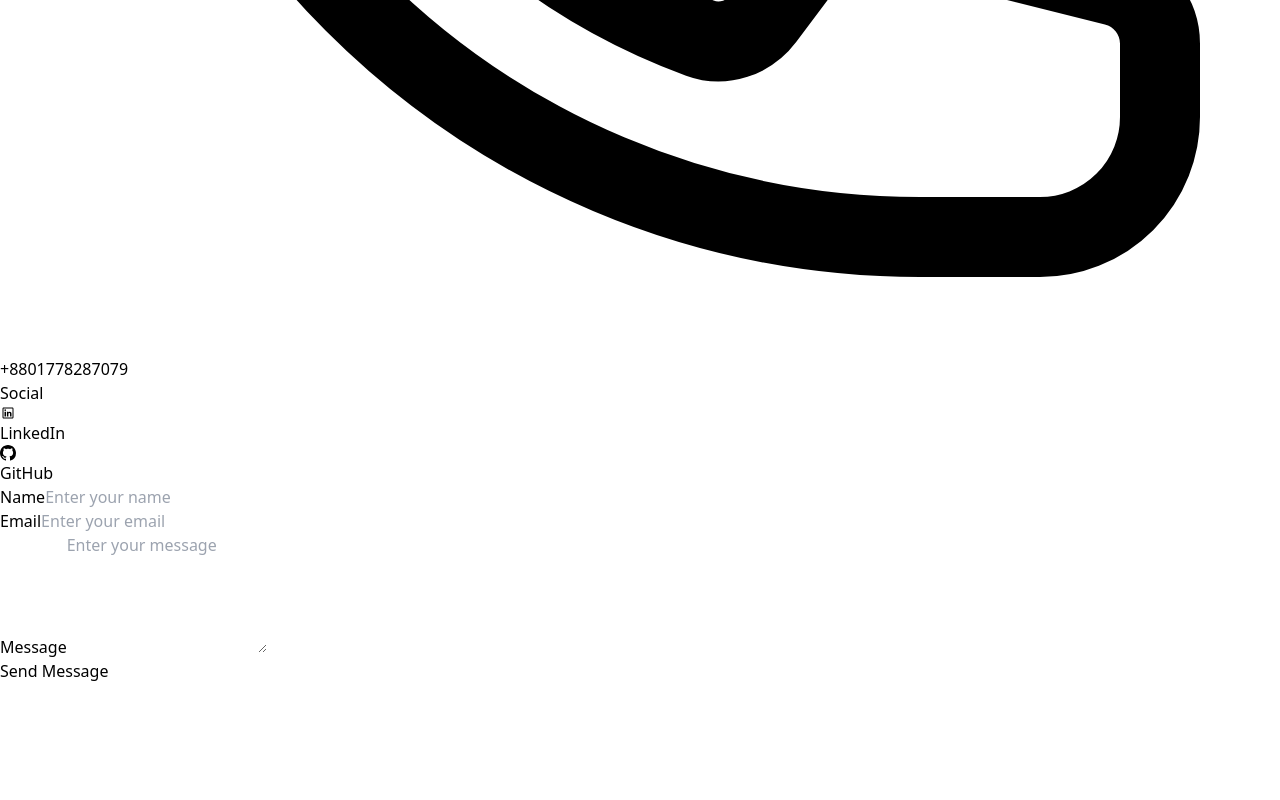
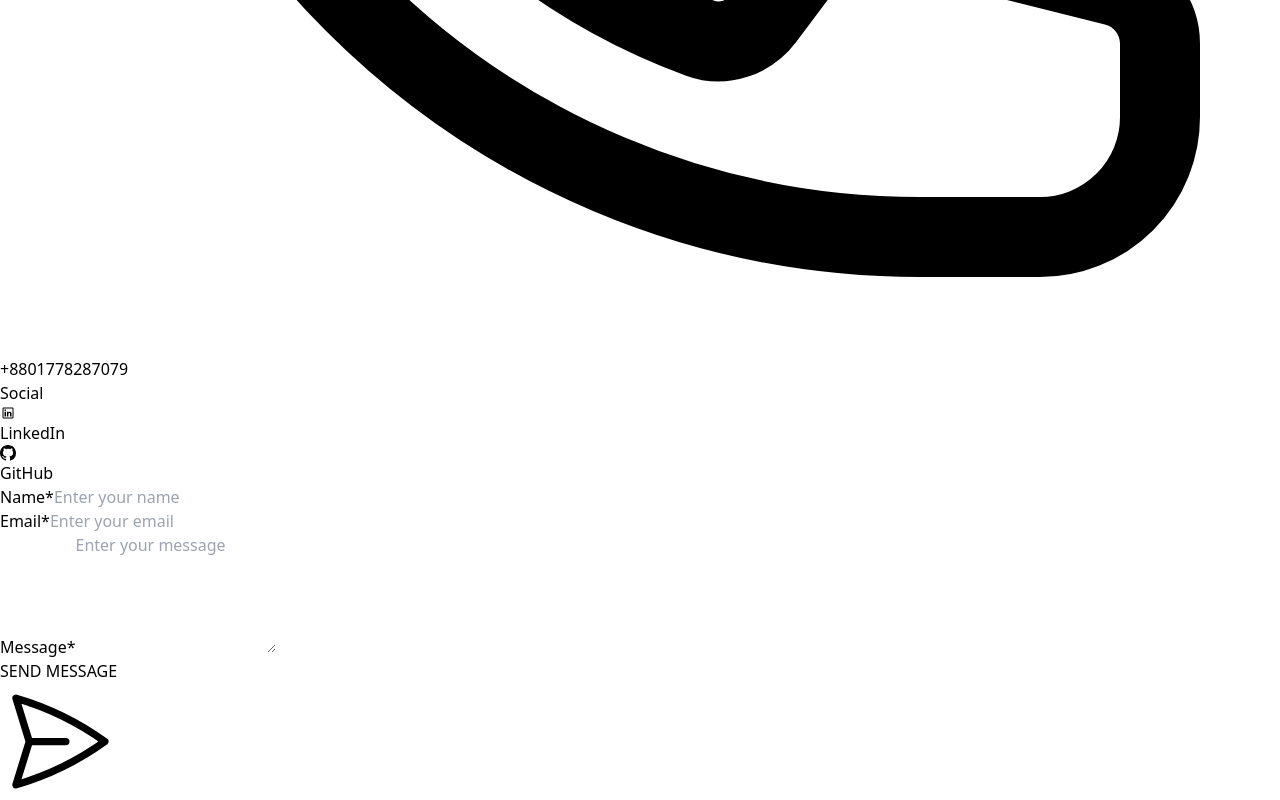
Before and after one commit to mahi1212/cosmos-chatbot-frontend, a React (Vite) app: page /contact in a window 1280 px wide. Shown: the part 2689-3489 px from the top of the page. Before the commit the page ends 3372 px from the top, so only its background shows below. Built offline with nearby package versions, Linux system fonts and the light colour scheme; no server answers.

Commit message:
email js added in contact form

```diff
--- a/package.json
+++ b/package.json
@@ -10,6 +10,7 @@
     "preview": "vite preview"
   },
   "dependencies": {
+    "@emailjs/browser": "^4.3.3",
     "@headlessui/react": "^2.0.4",
     "@heroicons/react": "^2.1.3",
     "axios": "^1.6.8",
--- a/src/pages/Contact/Contact.tsx
+++ b/src/pages/Contact/Contact.tsx
@@ -1,13 +1,45 @@
 import { InboxIcon, PhoneIcon } from "@heroicons/react/24/outline"
+import { useRef, useState } from "react"
 import { Helmet } from "react-helmet"
 import toast from "react-hot-toast"
 import { BsGithub } from "react-icons/bs"
 import { LiaLinkedin } from "react-icons/lia"
 import { Link } from "react-router-dom"
-
+import emailjs from '@emailjs/browser';
 
 
 const Contact: React.FC = () => {
+
+    const form = useRef<HTMLFormElement | null>(null);
+
+    const handleSendMail = (e: React.FormEvent) => {
+        e.preventDefault();
+        // validate form by checking if name, email and message is not empty
+        if (form.current) {
+            const formData = new FormData(form.current);
+            const name = formData.get('name') as string;
+            const email = formData.get('email') as string;
+            const message = formData.get('message') as string;
+            if (!name || !email || !message || name === '' || email === '' || message === '' || !email.includes('@') || name.trim() === '' || email.trim() === '' || message.trim() === '') {
+                toast.error('Please provide required data');
+                return;
+            }
+
+            if (form.current !== null) {
+                emailjs.sendForm(import.meta.env.VITE_EMAILJS_SERVICE_ID, import.meta.env.VITE_EMAILJS_TEMPLATE_ID, form.current, import.meta.env.VITE_EMAILJS_PUBLIC_KEY)
+                    .then((result) => {
+                        console.log(result.text);
+                    },
+                        (error) => {
+                            console.log(error.text);
+                            toast.error('Something went wrong, please try again later');
+                        });
+            }
+            toast.success('Message sent successfully');
+            form.current.reset();
+        };
+    };
+
     return (
         <main className="container mx-auto px-4 py-12 md:px-6 lg:py-16">
             {/* for title of page using react Helmet*/}
@@ -72,26 +104,25 @@ const Contact: React.FC = () => {
                     </div>
                 </div>
                 <div className="space-y-6">
-                    <form className="grid gap-6">
+                    <form className="grid gap-6" ref={form} onSubmit={handleSendMail}>
                         <div className="grid gap-2">
-                            <label htmlFor="name">Name</label>
-                            <input id="name" placeholder="Enter your name" className="border-2 p-2 rounded-md outline-none" />
+                            <label htmlFor="name">Name*</label>
+                            <input id="name" name="name" placeholder="Enter your name" className="border-2 p-2 rounded-md outline-none" />
                         </div>
                         <div className="grid gap-2">
-                            <label htmlFor="email">Email</label>
-                            <input id="email" placeholder="Enter your email" type="email" className="border-2 p-2 rounded-md outline-none" />
+                            <label htmlFor="email">Email*</label>
+                            <input id="email" name="email" placeholder="Enter your email" type="email" className="border-2 p-2 rounded-md outline-none" />
                         </div>
                         <div className="grid gap-2">
-                            <label htmlFor="message">Message</label>
-                            <textarea id="message" placeholder="Enter your message" rows={5} className="border-2 p-2 rounded-md outline-none" />
+                            <label htmlFor="message">Message*</label>
+                            <textarea id="message" name="message" placeholder="Enter your message" rows={5} className="border-2 p-2 rounded-md outline-none" />
                         </div>
-                        <button className="w-full border-2 py-2 bg-slate-800 text-white rounded-md" type="submit"
-                            onClick={(e) => {
-                                e.preventDefault()
-                                toast.success('Use email to contact me.')
-                            }}
-                        >
-                            Send Message
+                        <button className="w-full border-2 py-2 bg-slate-800 text-white rounded-md flex items-center justify-center gap-2 hover:bg-slate-900 transition" type="submit">
+                            SEND MESSAGE
+                            <svg xmlns="http://www.w3.org/2000/svg" fill="none" viewBox="0 0 24 24" strokeWidth="1.5" stroke="currentColor" className="size-5">
+                                <path stroke-linecap="round" stroke-linejoin="round" d="M6 12 3.269 3.125A59.769 59.769 0 0 1 21.485 12 59.768 59.768 0 0 1 3.27 20.875L5.999 12Zm0 0h7.5" />
+                            </svg>
+
                         </button>
                     </form>
                 </div>
```
Also changed, not shown: 1 other file (tests, documents, lock files or other folders).
